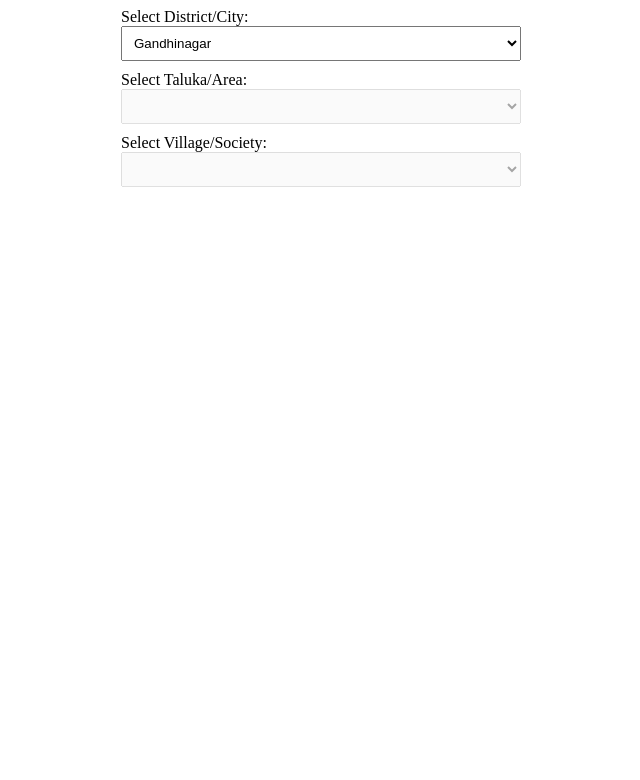
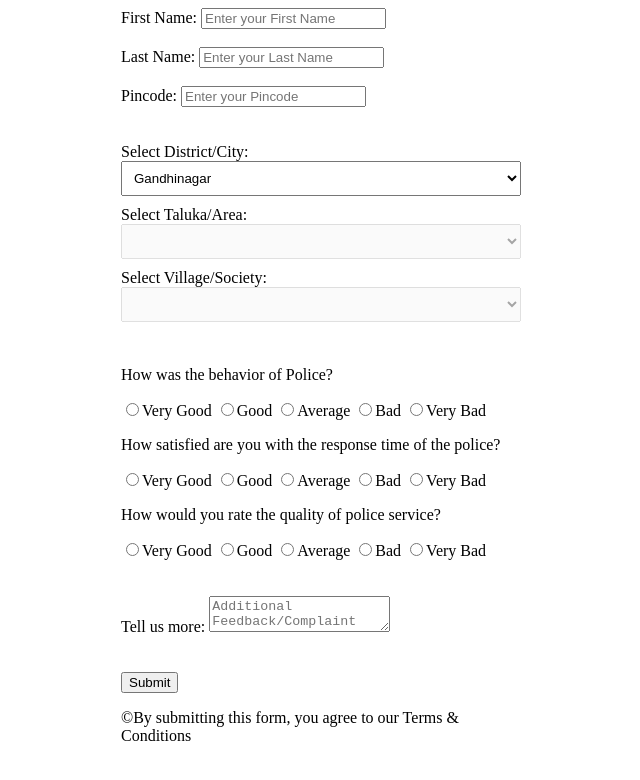
Before and after one commit to vyom-cpp/SSIP, a plain HTML site: page index.html in a window 1280 px wide. Shown: the whole page, without its empty margins (319-959 px from the left). Drawn offline with Linux system fonts and the light colour scheme.

Commit message:
Added remaining things to HTML

```diff
--- a/index.html
+++ b/index.html
@@ -9,11 +9,24 @@
 
   <form>
     <!-- Authorization of feedback submitter
-    1.First Name
+    1. First Name
     2. Last Name
     3. Pincode(address)
     -->
-
+    <div class="login">
+      <label for="fname">First Name: </label>
+      <input type="text" id="fname" class="fname" placeholder="Enter your First Name">
+      <br>
+      <br>
+      <label for="lname">Last Name: </label>
+      <input type="text" id="lname" class="lname" placeholder="Enter your Last Name">
+      <br>
+      <br>
+      <label for="pincode">Pincode: </label>
+      <input type="text" id="pincode" class="pincode" placeholder="Enter your Pincode">
+    </div>
+    <br>
+    <br>
     <!-- Locating Police Station -->
     <!-- City Dropdown -->
     <label for="city">Select District/City: </label>
@@ -31,7 +44,8 @@
     <label for="society">Select Village/Society: </label>
     <select id="society" disabled>
     </select>
-
+    <br>
+    <br>
     <!-- Feedback Categories using radio buttons
     1. Behaviour of Police
     2. Response Time
@@ -40,14 +54,83 @@
     5. Communication
     6. Problem Resolution
     -->
-
+    <div class="feedback">
+      <div class="que-1">
+        <p>How was the behavior of Police?</p>
+        <label>
+          <input type="radio" name="behavior1" value="veryGood">Very Good
+        </label>
+        <label>
+          <input type="radio" name="behavior1" value="good">Good
+        </label>
+        <label>
+          <input type="radio" name="behavior1" value="average">Average
+        </label>
+        <label>
+          <input type="radio" name="behavior1" value="bad">Bad
+        </label>
+        <label>
+          <input type="radio" name="behavior1" value="veryBad">Very Bad
+        </label>
+      </div>
+      <div class="que-2">
+        <p>How satisfied are you with the response time of the police?</p>
+        <label>
+          <input type="radio" name="behavior2" value="veryGood">Very Good
+        </label>
+        <label>
+          <input type="radio" name="behavior2" value="good">Good
+        </label>
+        <label>
+          <input type="radio" name="behavior2" value="average">Average
+        </label>
+        <label>
+          <input type="radio" name="behavior2" value="bad">Bad
+        </label>
+        <label>
+          <input type="radio" name="behavior2" value="veryBad">Very Bad
+        </label>
+      </div>
+      <div class="que-3">
+        <p>How would you rate the quality of police service?</p>
+        <label>
+          <input type="radio" name="behavior3" value="veryGood">Very Good
+        </label>
+        <label>
+          <input type="radio" name="behavior3" value="good">Good
+        </label>
+        <label>
+          <input type="radio" name="behavior3" value="average">Average
+        </label>
+        <label>
+          <input type="radio" name="behavior3" value="bad">Bad
+        </label>
+        <label>
+          <input type="radio" name="behavior3" value="veryBad">Very Bad
+        </label>
+      </div>
+      <!-- Add the remaining questions -->
+    </div>
+    <br>
+    <br>
     <!-- Textbox for additional feedback/complaint -->
-
+    <div class="txtbox">
+      <label for="feedback">Tell us more: </label>
+      <textarea name="feedback" id="feedback" rows="device-width" cols="device-width" placeholder="Additional Feedback/Complaint"></textarea>
+    </div>
+    <br>
+    <br>
     <!-- Verification Captcha -->
 
     <!-- Submit button & Thank you page -->
+    <div class="btn">
+      <button type="submit">Submit</button>
+    </div>
 
     <!-- Terms & Conditions at the base -->
+    <div class="terms-section">
+      <p>&copy;By submitting this form, you agree to our Terms & Conditions</p>
+    </div>
 
     <script src="script.js"></script>
   </form>
```
